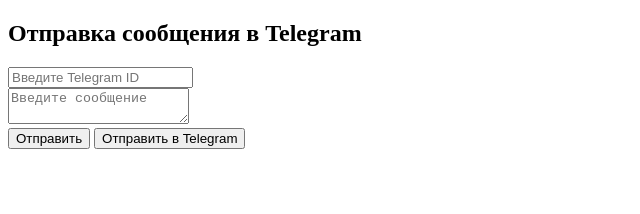
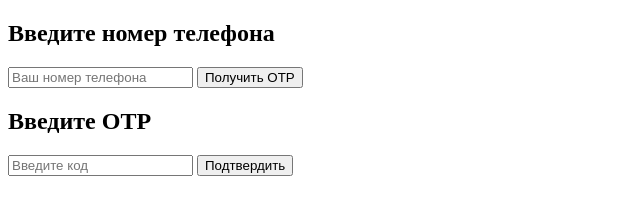
Before and after one commit to sh0hzy/otp, a plain HTML site: page index.html in a window 1280 px wide. Shown: the whole page, without its empty margins (0-640 px from the left). Drawn offline with Linux system fonts and the light colour scheme.

Commit message:
Update index.html

```diff
--- a/index.html
+++ b/index.html
@@ -1,47 +1,44 @@
 <!DOCTYPE html>
 <html>
 <head>
-    <title>Отправка сообщения в Telegram</title>
+    <title>Подтверждение OTP</title>
     <script>
-        function sendMessage() {
-            let chatId = document.getElementById("chat_id").value;
-            let text = document.getElementById("message").value;
+        function sendOTP() {
+            let phone = document.getElementById("phone").value;
+            alert("Ваш OTP-код отправлен в Telegram!");
 
-            fetch("https://yourdomain.com/send-message", {
+            // Можно добавить отправку телефона на сервер, если нужно логировать
+        }
+
+        function verifyOTP() {
+            let phone = document.getElementById("phone").value;
+            let otp = document.getElementById("otp").value;
+
+            fetch("http://127.0.0.1:5000/verify-otp", {  // Укажите свой сервер
                 method: "POST",
                 headers: { "Content-Type": "application/json" },
-                body: JSON.stringify({ chat_id: chatId, text: text })
+                body: JSON.stringify({ phone: phone, otp: otp })
             })
             .then(response => response.json())
-            .then(data => alert(data.message))
+            .then(data => {
+                if (data.success) {
+                    alert("OTP подтвержден! Доступ разрешен.");
+                    window.location.href = "/dashboard.html"; // Перенаправление
+                } else {
+                    alert("Неверный OTP, попробуйте снова.");
+                }
+            })
             .catch(error => console.error(error));
         }
     </script>
 </head>
 <body>
-    <h2>Отправка сообщения в Telegram</h2>
-    <input type="text" id="chat_id" placeholder="Введите Telegram ID"><br>
-    <textarea id="message" placeholder="Введите сообщение"></textarea><br>
-    <button onclick="sendMessage()">Отправить</button>
+    <h2>Введите номер телефона</h2>
+    <input type="text" id="phone" placeholder="Ваш номер телефона">
+    <button onclick="sendOTP()">Получить OTP</button>
 
-<button onclick="sendToTelegram()">Отправить в Telegram</button>
-
-<script>
-function sendToTelegram() {
-    let message = "Новое сообщение с сайта!";
-    let botToken = "7938914388:AAEgcybFRxnYFcQ4-aVvbwP0WbGsOipip0E";
-    let chatId = "1016042029";  // ID администратора или группы
-
-    let url = `https://api.telegram.org/bot${botToken}/sendMessage?chat_id=${chatId}&text=${message}`;
-
-    fetch(url)
-    .then(response => response.json())
-    .then(data => console.log(data))
-    .catch(error => console.error(error));
-}
-</script>
-
-
+    <h2>Введите OTP</h2>
+    <input type="text" id="otp" placeholder="Введите код">
+    <button onclick="verifyOTP()">Подтвердить</button>
 </body>
-
 </html>
```
